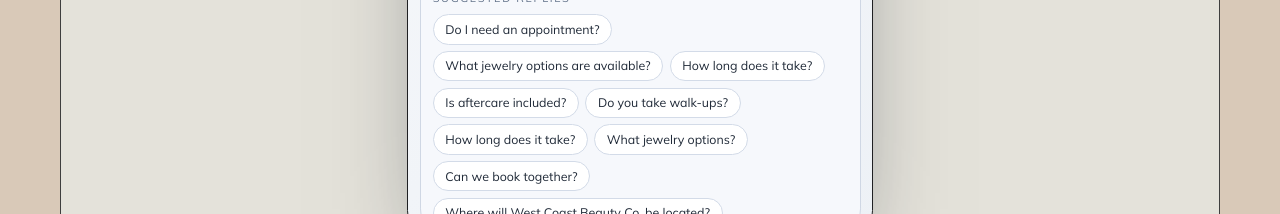
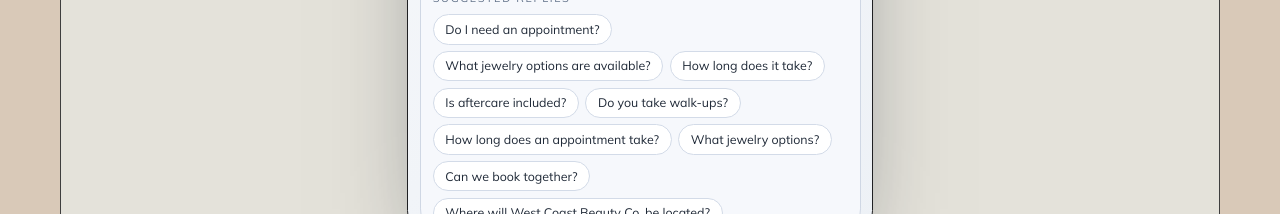
Before and after one commit to Damilss/westcoastbeautyco.com, a Next.js app: page /bottlerock in a window 1280 px wide. Shown: the part 6660-6874 px from the top of the page. Built offline with nearby package versions, Linux system fonts and the light colour scheme.

Commit message:
remove whitespace

```diff
--- a/app/bottlerock/page.tsx
+++ b/app/bottlerock/page.tsx
@@ -54,7 +54,7 @@ const BOTTLE_ROCK_EXTRA_PROMPT_OPTIONS: readonly BottleRockConversationOption[]
   },
   {
     id: "timing-detail",
-    userLabel: "How long does it take?",
+    userLabel: "How long does an appointment take?",
     userMessage: "How long is a typical piercing appointment?",
     botResponse:
       "Most appointments are about 10-20 minutes, depending on your service and jewelry selection.",
```
